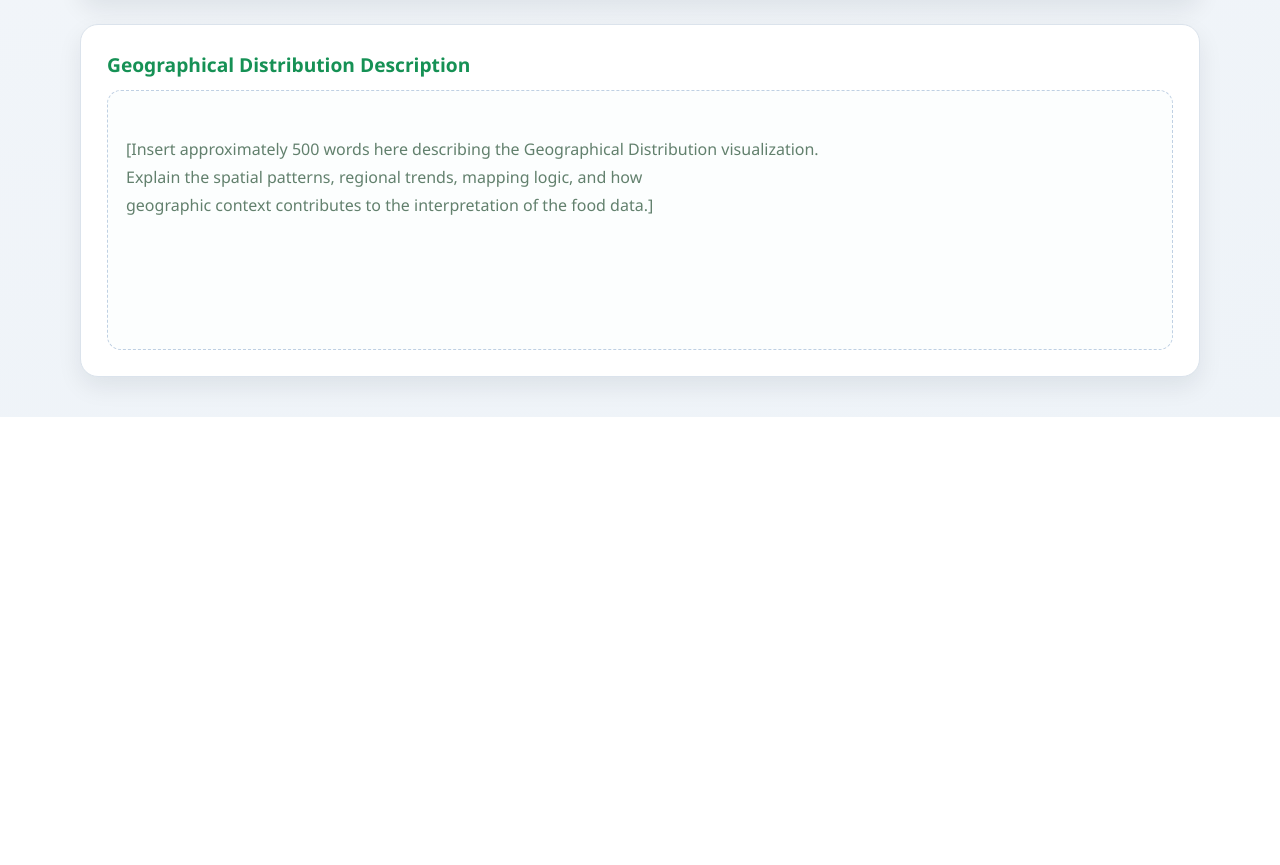
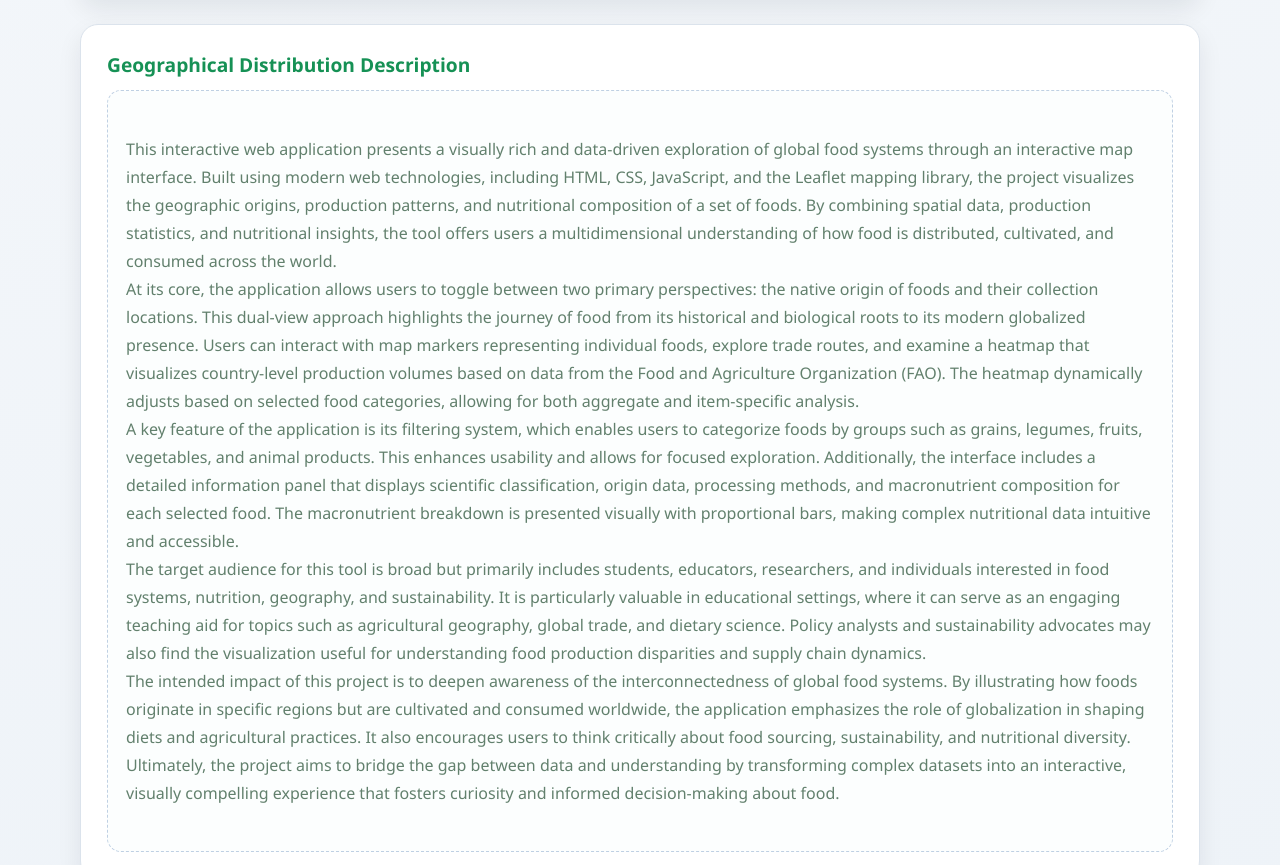
Before and after one commit to meekopun/ptfi-visualization, a plain HTML site: page index.html in a window 1280 px wide. Shown: the part 2617-3482 px from the top of the page. Before the commit the page ends 3034 px from the top, so only its background shows below. Drawn offline with Linux system fonts and the light colour scheme.

Commit message:
added distribution viewer

```diff
--- a/index.html
+++ b/index.html
@@ -267,7 +267,7 @@
         <div class="link-text">Open viewer →</div>
       </a>
 
-      <a class="card" href="geographical_distribution.html">
+      <a class="card" href="Distributions_Viewer/food-origins-map.html">
         <div class="icon-wrap" aria-hidden="true">
           <svg class="icon" viewBox="0 0 24 24">
             <circle cx="12" cy="12" r="8.5"></circle>
@@ -320,9 +320,12 @@
         <article class="description-card">
           <h3>Geographical Distribution Description</h3>
           <p class="placeholder">
-[Insert approximately 500 words here describing the Geographical Distribution visualization.
-Explain the spatial patterns, regional trends, mapping logic, and how
-geographic context contributes to the interpretation of the food data.]
+            This interactive web application presents a visually rich and data-driven exploration of global food systems through an interactive map interface. Built using modern web technologies, including HTML, CSS, JavaScript, and the Leaflet mapping library, the project visualizes the geographic origins, production patterns, and nutritional composition of a set of foods. By combining spatial data, production statistics, and nutritional insights, the tool offers users a multidimensional understanding of how food is distributed, cultivated, and consumed across the world.
+            At its core, the application allows users to toggle between two primary perspectives: the native origin of foods and their collection locations. This dual-view approach highlights the journey of food from its historical and biological roots to its modern globalized presence. Users can interact with map markers representing individual foods, explore trade routes, and examine a heatmap that visualizes country-level production volumes based on data from the Food and Agriculture Organization (FAO). The heatmap dynamically adjusts based on selected food categories, allowing for both aggregate and item-specific analysis.
+            A key feature of the application is its filtering system, which enables users to categorize foods by groups such as grains, legumes, fruits, vegetables, and animal products. This enhances usability and allows for focused exploration. Additionally, the interface includes a detailed information panel that displays scientific classification, origin data, processing methods, and macronutrient composition for each selected food. The macronutrient breakdown is presented visually with proportional bars, making complex nutritional data intuitive and accessible.
+            The target audience for this tool is broad but primarily includes students, educators, researchers, and individuals interested in food systems, nutrition, geography, and sustainability. It is particularly valuable in educational settings, where it can serve as an engaging teaching aid for topics such as agricultural geography, global trade, and dietary science. Policy analysts and sustainability advocates may also find the visualization useful for understanding food production disparities and supply chain dynamics.
+            The intended impact of this project is to deepen awareness of the interconnectedness of global food systems. By illustrating how foods originate in specific regions but are cultivated and consumed worldwide, the application emphasizes the role of globalization in shaping diets and agricultural practices. It also encourages users to think critically about food sourcing, sustainability, and nutritional diversity. Ultimately, the project aims to bridge the gap between data and understanding by transforming complex datasets into an interactive, visually compelling experience that fosters curiosity and informed decision-making about food.
+
           </p>
         </article>
       </div>
```
Also changed, not shown: Distributions_Viewer/food-origins-map.html (renamed from food-origins-map.html).
